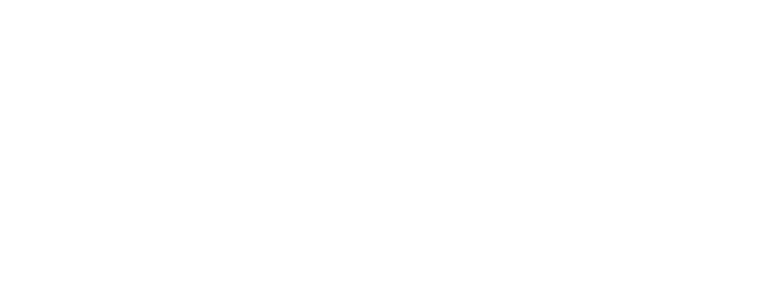
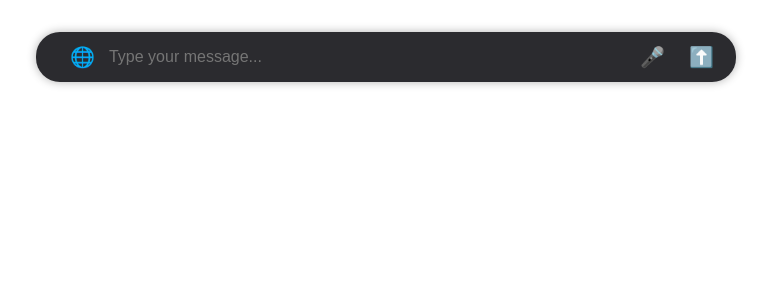
Before and after one commit to Arfan12630/Savr, a React (Create React App) app in the folder client/savr-client/: page /chat in a window 1280 px wide. Before the commit this address had no page. Shown: the top 300 px of the page, without its empty margins (254-1025 px from the left). Built offline with nearby package versions, Linux system fonts and the light colour scheme.

Commit message:
Creating chatbot component

```diff
--- a/client/savr-client/src/App.tsx
+++ b/client/savr-client/src/App.tsx
@@ -1,19 +1,19 @@
 import React from 'react'
 import { BrowserRouter as Router, Routes, Route } from 'react-router-dom';
 import { DndContext } from '@dnd-kit/core';
-import NavBar from './components/RestuarantLayout/Navbar/NavBar';
-// import logo from './logo.svg';
 import DroppableArea from './components/RestuarantLayout/DroppableRestuarant';
 import './App.css';
-import RestuarantLayout from './components/RestuarantLayout/ChairLayout';
 import TempHomeFile from './components/HomeLayout/TempHomeFile';
 import ViewRestaurantLayout from './components/RestuarantViewLayout/ViewRestaurantLayout';
-
+import RestuarantList from './components/HomeLayout/RestuarantList';
+import Chat from './components/ChatBarInput/Chat';
 function App() {
   return (
     <Router>
       <Routes>
         <Route path="/" element={<TempHomeFile />} />
+        <Route path="/restaurants" element={<RestuarantList />} />
+        <Route path="/chat" element={<Chat />} />
         <Route
           path="/edit"
           element={
--- /dev/null
+++ b/client/savr-client/src/components/ChatBarInput/ChairBarInput.css
@@ -0,0 +1,34 @@
+.chat-input-container {
+    display: flex;
+    align-items: center;
+    background-color: #2b2b2f;
+    border-radius: 1.5rem;
+    padding: 0.75rem 1rem;
+    box-shadow: 0 0 10px rgba(0,0,0,0.3);
+    max-width: 700px;          /* ⬅️ Make it narrower */
+    margin: 2rem auto 0 auto;  /* ⬅️ Push it down and center */
+  }
+
+  .chat-input {
+    flex-grow: 1;
+    border: none;
+    background-color: transparent;
+    color: white;
+    font-size: 1rem;
+    outline: none;
+    padding: 0 0.5rem;
+  }
+
+  .icon-button {
+    background: none;
+    border: none;
+    color: white;
+    margin-left: 0.75rem;
+    font-size: 1.25rem;
+    cursor: pointer;
+    transition: opacity 0.2s ease-in-out;
+  }
+
+  .icon-button:hover {
+    opacity: 0.8;
+  }
--- /dev/null
+++ b/client/savr-client/src/components/ChatBarInput/Chat.tsx
@@ -0,0 +1,35 @@
+import React, { useState } from "react";
+import ChatInput from "./ChatBarInput";
+import axios from "axios";
+const Chat: React.FC = () => {
+  const [messages, setMessages] = useState<string>("");
+  const handleSend = (text: string) => {
+    console.log("User input:", text);
+    setMessages(text);
+    axios({
+        method: 'post',
+        url: 'http://127.0.0.1:5000/chat',
+        data: {
+            message: text
+        }
+    })
+    .then((response) => {
+        console.log(response);
+    })
+    .catch((error) => {
+        console.error('Error sending message:', error);
+    });
+    // Send to backend / OpenAI API
+  };
+
+
+
+  return (
+    <div className="chat-wrapper">
+      {/* Messages go here */}
+      <ChatInput onSend={handleSend} />
+    </div>
+  );
+};
+
+export default Chat;
--- /dev/null
+++ b/client/savr-client/src/components/ChatBarInput/ChatBarInput.tsx
@@ -0,0 +1,33 @@
+import React, { useState } from "react";
+import "./ChairBarInput.css";
+
+const ChatInput: React.FC<{
+  onSend: (message: string) => void;
+}> = ({ onSend }) => {
+  const [message, setMessage] = useState("");
+
+  const handleSubmit = () => {
+    if (!message.trim()) return;
+    onSend(message.trim());
+    setMessage("");
+  };
+
+  return (
+    <div className="chat-input-container">
+      <button className="icon-button" title="Search">🌐</button>
+      <input
+        className="chat-input"
+        type="text"
+        placeholder="Type your message..."
+        value={message}
+        onChange={(e) => setMessage(e.target.value)}
+        onKeyDown={(e) => e.key === "Enter" && handleSubmit()}
+      />
+
+      <button className="icon-button" title="Voice">🎤</button>
+      <button className="icon-button" title="Send" onClick={handleSubmit}>⬆️</button>
+    </div>
+  );
+};
+
+export default ChatInput;
--- /dev/null
+++ b/client/savr-client/src/components/HomeLayout/RestuarantList.tsx
@@ -0,0 +1,54 @@
+import React, { useState, useEffect } from "react";
+import {
+  Box,
+  Typography,
+  Card,
+  CardContent,
+  CardMedia,
+  Button,
+} from "@mui/material";
+import { useNavigate } from "react-router-dom";
+import axios from "axios";
+
+type Restaurant = {
+  name: string;
+  address: string;
+  logo: string;
+  menu_images: string[];
+  // add other fields as needed
+};
+
+const RestuarantList = () => {
+  const [restaurants, setRestaurants] = useState<Restaurant[]>([]);
+  useEffect(() => {
+    const fetchRestaurants = async () => {
+      try {
+        const response = await axios.get(
+          "http://127.0.0.1:5000/api/restaurants"
+        );
+        setRestaurants(response.data);
+      } catch (error) {
+        console.error("Error fetching restaurants:", error);
+      }
+    };
+    fetchRestaurants();
+  }, []);
+  return (
+    <div>
+    {restaurants.map((r, idx) => (
+      <div key={idx}>
+        <h2>{r.name}</h2>
+        <p>{r.address}</p>
+        <img src={r.logo} alt={r.name + " logo"} width={100} />
+        <div>
+          {r.menu_images.map((img, i) => (
+            <img key={i} src={img} alt={`Menu ${i+1}`} width={100} />
+          ))}
+        </div>
+      </div>
+    ))}
+  </div>
+  );
+};
+
+export default RestuarantList;
```
Also changed, not shown: 2 other files (tests, documents, lock files or other folders).
